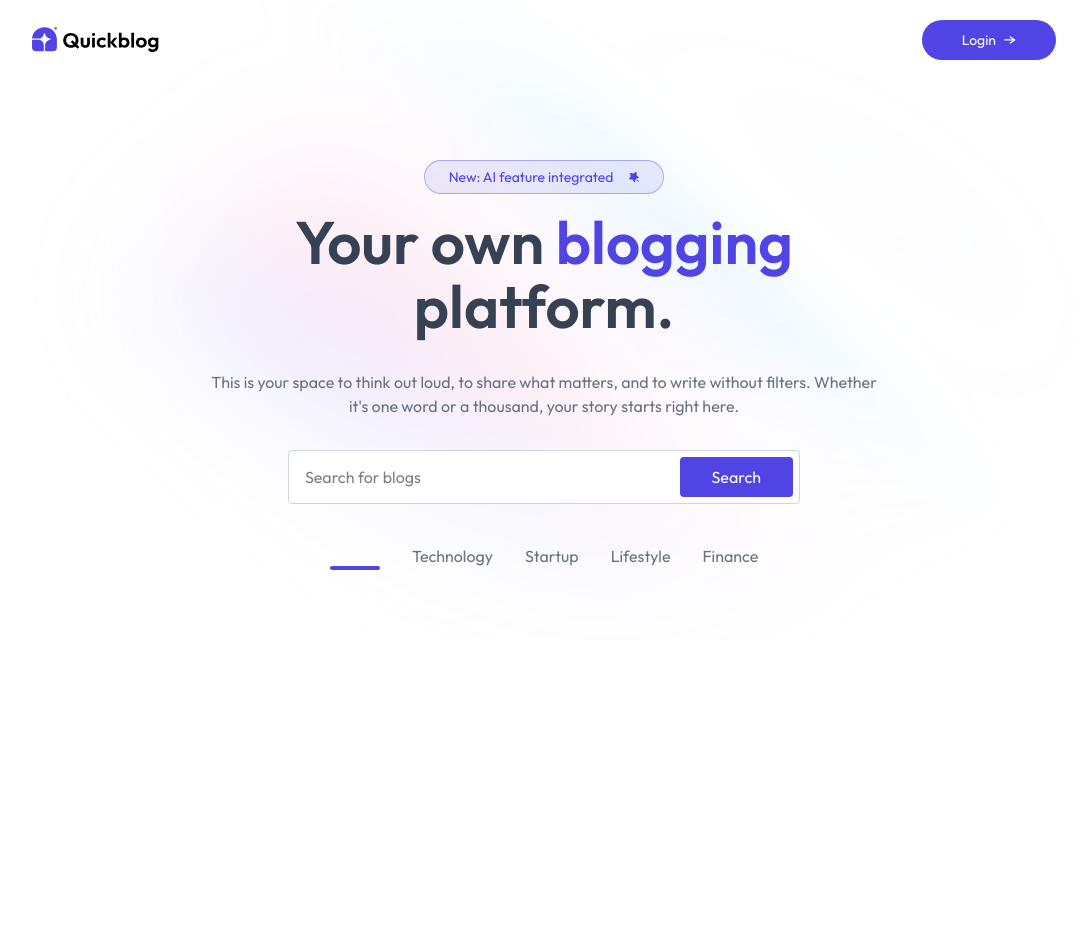
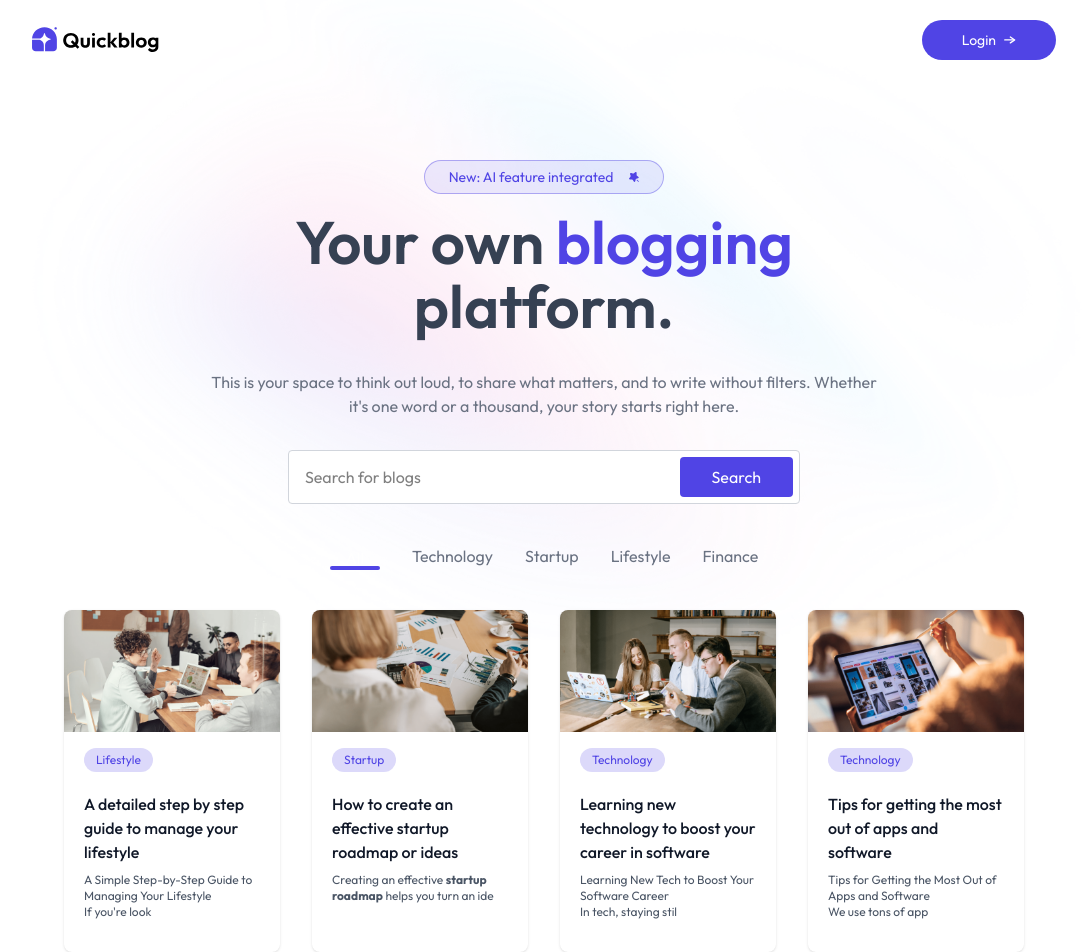
Before and after one commit to ArielBlas/blog-ai, a React (Vite) app: page / in a window 1280 px wide. Shown: the top 952 px of the page, without its empty margins (96-1183 px from the left). Before the commit the page ends 800 px from the top, so only its background shows below. Built offline with nearby package versions, Linux system fonts and the light colour scheme.

Commit message:
feat: blogCard component

```diff
--- /dev/null
+++ b/src/components/BlogCard.tsx
@@ -0,0 +1,42 @@
+import React from "react";
+import { useNavigate } from "react-router-dom";
+
+interface BlogCardProps {
+  blog: {
+    title: string;
+    description: string;
+    category: string;
+    image: string;
+    _id: string;
+  };
+}
+
+const BlogCard: React.FC<BlogCardProps> = ({ blog }) => {
+  const { title, description, category, image, _id } = blog;
+  const navigate = useNavigate();
+
+  return (
+    <div
+      onClick={() => navigate(`/blog/${_id}`)}
+      className="w-full rounded-lg overflow-hidden shadow hover:scale-102
+      hover:shadow-primary/25 duration-300 cursor-pointer"
+    >
+      <img src={image} alt={""} className="aspect-video" />
+      <span
+        className="ml-5 mt-4 px-3 py-1 inline-block
+      bg-primary/20 rounded-full text-primary text-xs"
+      >
+        {category}
+      </span>
+      <div className="p-5">
+        <h5 className="mb-2 font-medium text-gray-900">{title}</h5>
+        <p
+          className="mb-3 text-xs text-gray-600"
+          dangerouslySetInnerHTML={{ __html: description.slice(0, 80) }}
+        ></p>
+      </div>
+    </div>
+  );
+};
+
+export default BlogCard;
--- a/src/components/BlogList.tsx
+++ b/src/components/BlogList.tsx
@@ -1,6 +1,7 @@
 import React, { useState } from "react";
 import { motion } from "motion/react";
-import { blogCategories } from "../assets/assets";
+import { blogCategories, blog_data } from "../assets/assets";
+import BlogCard from "./BlogCard";
 
 const BlogList = () => {
   const [menu, setMenu] = useState<string>("All");
@@ -26,7 +27,16 @@
           </div>
         ))}
       </div>
-      <div>{/* Blog cards */}</div>
+      <div
+        className="grid grid-cols-1 sm:grid-cols-2 md:grid-cols-3 xl:grid-cols-4
+        gap-8 mb-24 mx-8 sm:mx-16 xl:mx-40"
+      >
+        {blog_data
+          .filter((blog) => menu === "All" || blog.category === menu)
+          .map((blog) => (
+            <BlogCard key={blog._id} blog={blog} />
+          ))}
+      </div>
     </div>
   );
 };
```
